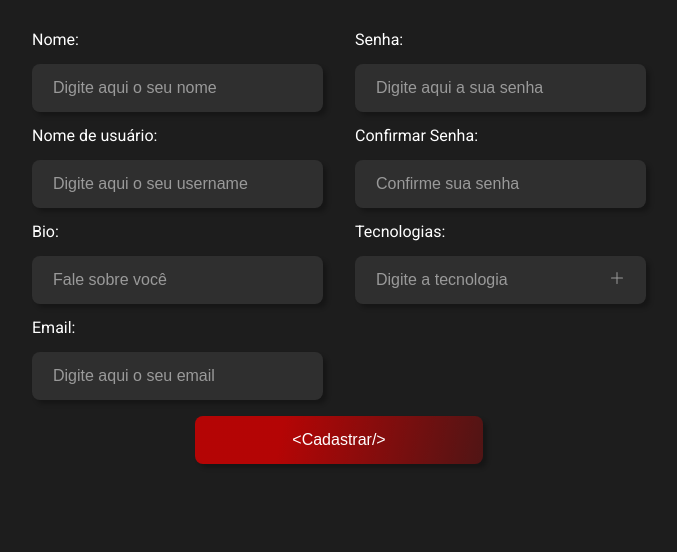
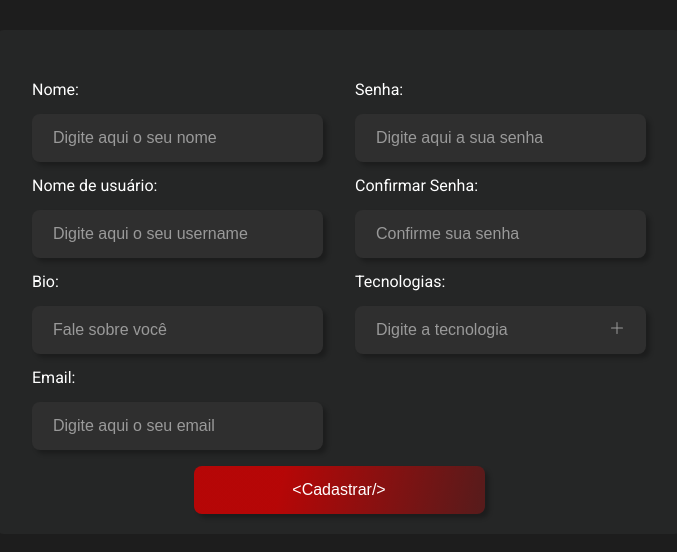
Before and after one commit to Deviews-Inc/deviews-projeto-final-m3, a React (Create React App) app: page /register in a window 1280 px wide. Shown: the top 552 px of the page, without its empty margins (301-978 px from the left). Built offline with nearby package versions, Linux system fonts and the light colour scheme.

Commit message:
:rocket: Página de Cadastro - sem API e Context

```diff
--- a/src/components/Button/style.ts
+++ b/src/components/Button/style.ts
@@ -5,9 +5,13 @@ export const ButtonComponent = styled.button`
   color: var(--color-white-0);
   box-shadow: var(--box-shadow);
 
-  width: 18rem;
+  width: 100%;
   height: 3rem;
   border-radius: 8px;
 
   font-size: 1rem;
+
+  @media screen and (min-width: 425px) {
+    width: 18.188rem;
+  }
 `;
--- a/src/components/FormLogin/index.tsx
+++ b/src/components/FormLogin/index.tsx
@@ -1,7 +1,7 @@
 import { Link } from "react-router-dom";
 import { useForm } from "react-hook-form";
 import { yupResolver } from "@hookform/resolvers/yup";
-// import logo from "../../assets/logodevil.png";
+import logo from "../../assets/LogoDevil.png";
 
 import { Form } from "./styles";
 import Button from "../Button";
@@ -26,7 +26,7 @@ const FormLogin = () => {
   return (
     <Form onSubmit={handleSubmit(singIn)}>
       <figure>
-        <img src="" alt="Logo da Deviews" />
+        <img src={logo} alt="Logo da Deviews" />
       </figure>
 
       <label htmlFor="email">Email</label>
--- a/src/components/FormRegister/index.tsx
+++ b/src/components/FormRegister/index.tsx
@@ -6,6 +6,7 @@ import Button from "../Button";
 import { Form, ListItem } from "./styles";
 import { BsPlusLg } from "react-icons/bs";
 import { CgClose } from "react-icons/cg";
+import Logo  from "../../assets/LogoDevil.png";
 
 
 interface IFormRegister {
@@ -40,6 +41,9 @@ const FormRegister = () => {
   return (
     <Form onSubmit={() => {}}>
       <div className="container">
+        <figure>
+          <img src={Logo} alt="Logo" />
+        </figure>
         <div className="divForm">
             <label htmlFor="name">Nome: </label>
             <input
--- a/src/components/FormRegister/styles.ts
+++ b/src/components/FormRegister/styles.ts
@@ -5,12 +5,26 @@ export const Form = styled.form`
     flex-direction: column;
     justify-content: center;
     align-items: center;
-    width: 80%;
 
-    margin: 0 auto;
+    margin: 0;
+    padding: 20px;
+    border-radius: 8px;
+    background-color: var(--color-grey-3);
+
+    figure{
+        width: 100%;
+        display: flex;
+        justify-content: center;
+        img{
+            width: 4.3125rem;
+        }
+    }
+
    .container{
     display: flex;
     flex-direction: column;
+    justify-content: center;
+
         .divForm{
             flex: 50%;
             display: flex;
@@ -122,6 +136,9 @@ export const Form = styled.form`
 
    }
     @media screen and (min-width: 768px){
+        figure{
+            display: none;
+        }
         .container{
             flex-flow: row;
             .divForm{
--- a/src/pages/Register/index.tsx
+++ b/src/pages/Register/index.tsx
@@ -1,11 +1,15 @@
 import FormRegister from "../../components/FormRegister";
 import Header from "../../components/Header";
+import { Main } from "./style";
+
 
 const Register = () => {
     return (
       <>
         <Header />
-        <FormRegister/>
+        <Main>
+          <FormRegister/>
+        </Main>
       </>
     );
   };
--- a/src/pages/Register/style.ts
+++ b/src/pages/Register/style.ts
@@ -1,9 +1,12 @@
 import styled from "styled-components";
 
-export const MainRegister = styled.div`
+export const Main = styled.div`
   height: 100vh;
   width: 100vw;
 
+  display: flex;
+  flex-flow: column;
   align-items: center;
-  display: flex;
+  margin: 0;
+  margin-top: 30px;
 `;
```
